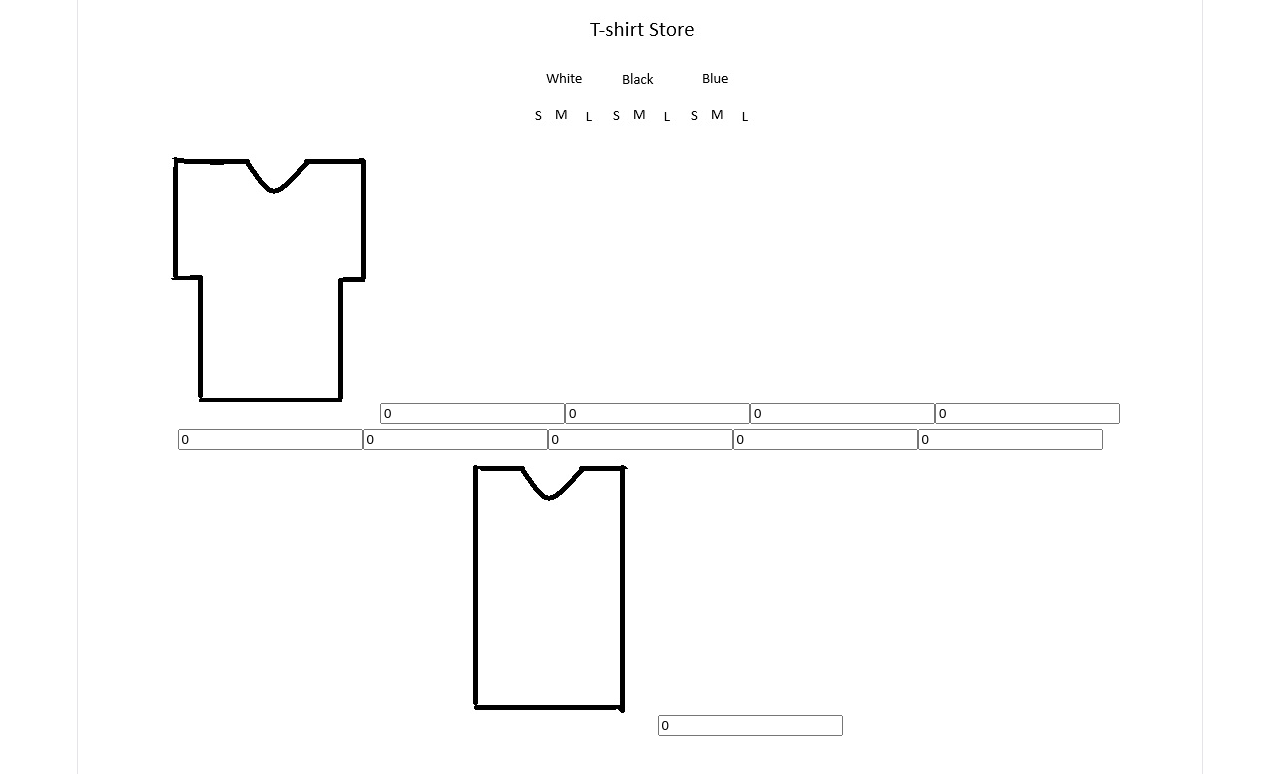
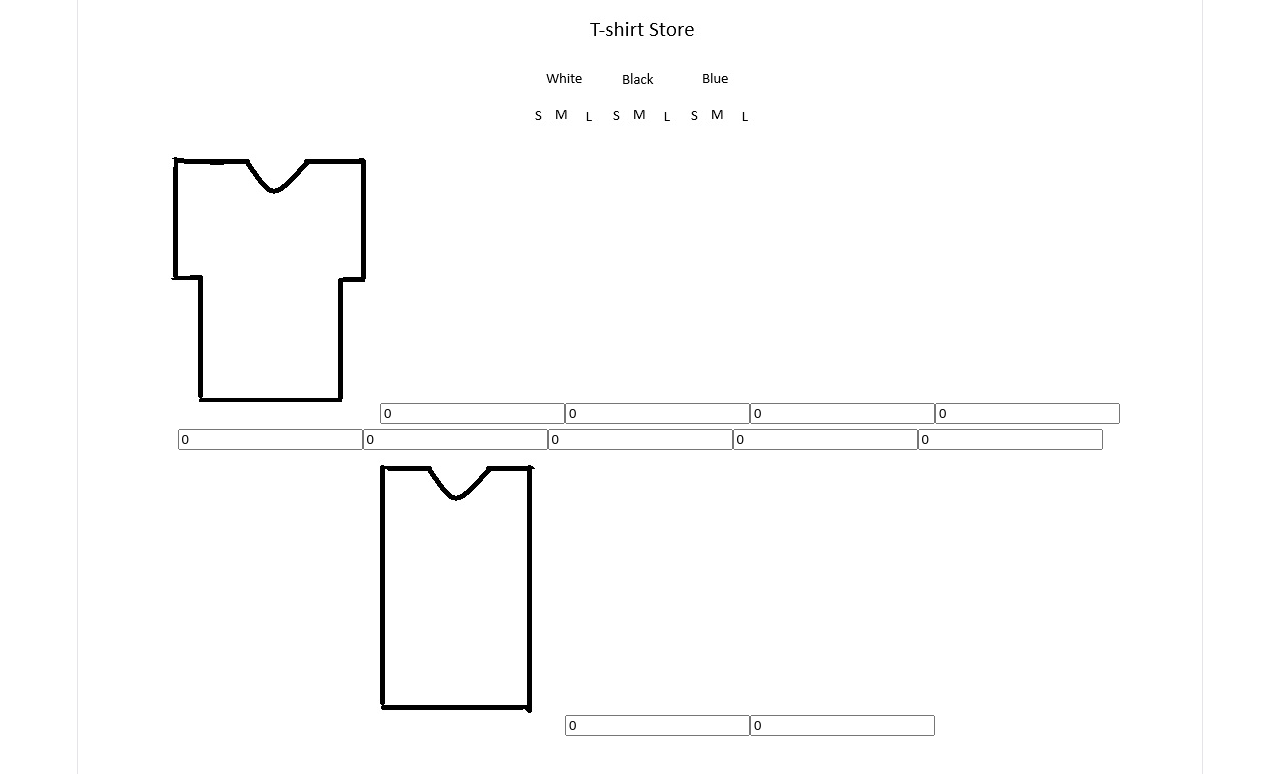
Before and after one commit to alkarim2/Tshirt-Store-App, a React (Vite) app: page / in a window 1280 px wide. Shown: the top 774 px of the page. Built offline with nearby package versions, Linux system fonts and the light colour scheme.

Commit message:
feat: Added an input field
feat: Added an input field for the medium white sleeveless t-shirt option

```diff
--- a/src/App.jsx
+++ b/src/App.jsx
@@ -21,6 +21,7 @@ function App(){
   const [mediumBlueShortsleevedTshirtValue, setMediumBlueShortsleevedTshirtValue] = useState(0);
   const [largeBlueShortsleevedTshirtValue, setLargeBlueShortsleevedTshirtValue] = useState(0);
   const [smallWhiteSleevelessTshirtValue, setSmallWhiteSleevelessTshirtValue] = useState(0);
+  const [mediumWhiteSleevelessTshirtValue, setMediumWhiteSleevelessTshirtValue] = useState(0);
 
   return (
     <div>
@@ -98,6 +99,11 @@ function App(){
                 onChange={e => setSmallWhiteSleevelessTshirtValue(e.target.value)}
                 type="number"
           />
+          <input
+                value={mediumWhiteSleevelessTshirtValue}
+                onChange={e => setMediumWhiteSleevelessTshirtValue(e.target.value)}
+                type="number"
+          />
       </div>
     </div>
     );
```
